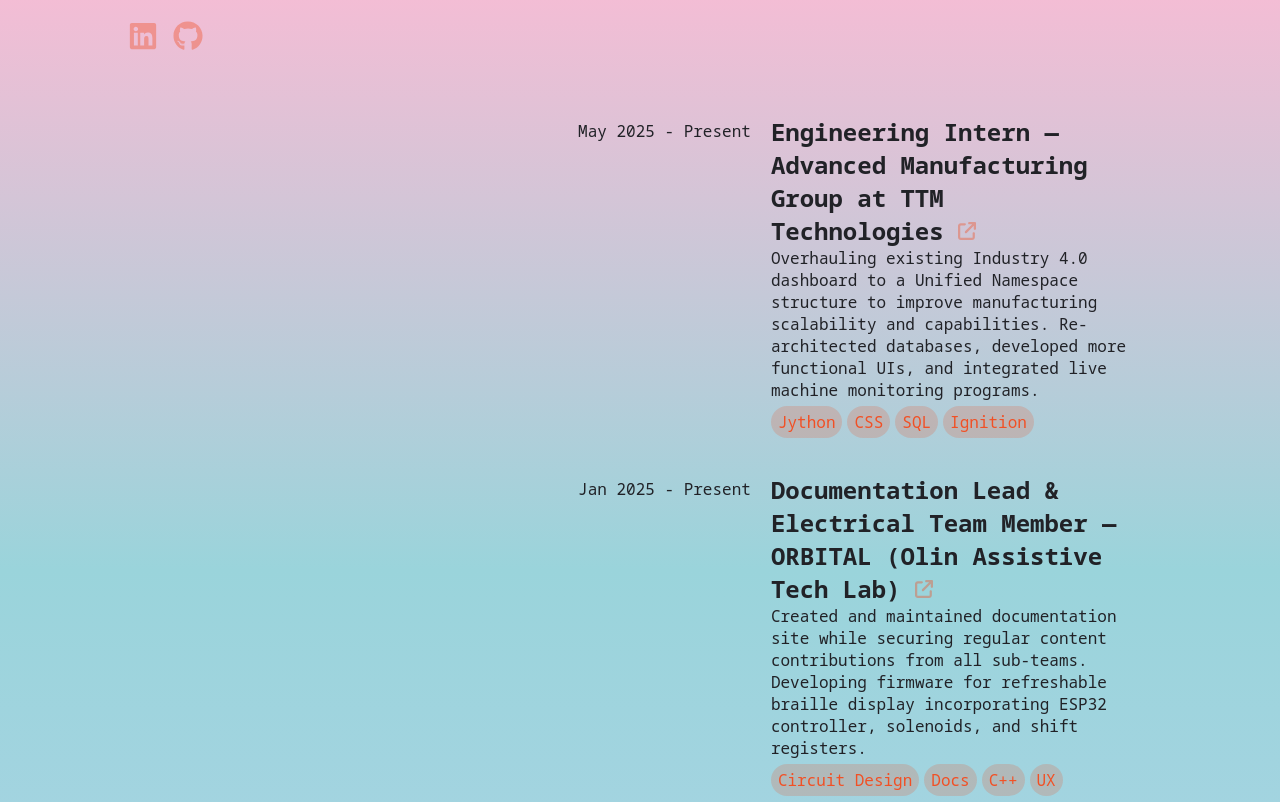
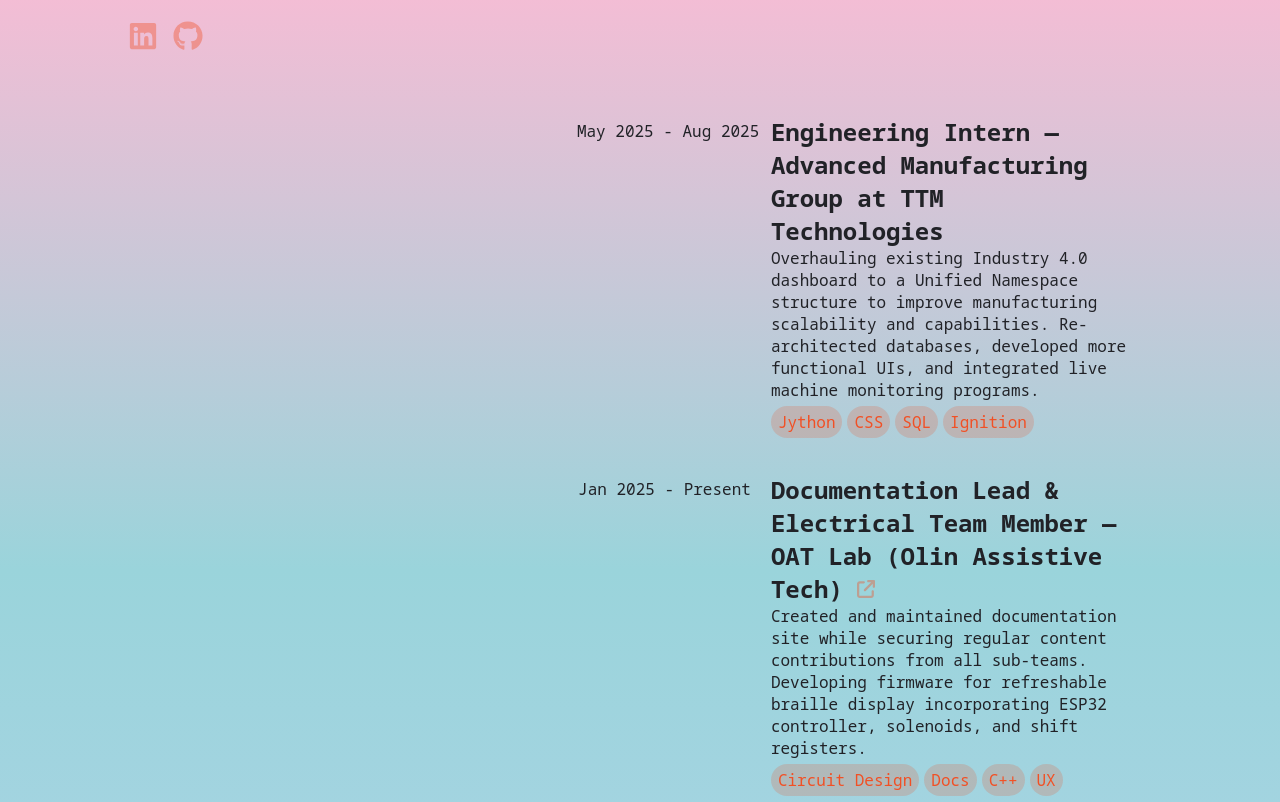
Before and after one commit to coxlaurel/portfolio-site, a React app: page / in a window 1280 px wide. Shown: the part 660-1462 px from the top of the page. Built offline with nearby package versions, Linux system fonts and the light colour scheme; the HTML template or start-up script is replaced by a standard one.

Commit message:
updated dates

```diff
--- a/src/App.tsx
+++ b/src/App.tsx
@@ -35,8 +35,8 @@ function App() {
           <About />
         </section>
         <section ref={experienceRef} id="experience">
-          <ProjectCard key="0" heading="Engineering Intern &#8212; Advanced Manufacturing Group at TTM Technologies" cardType={["experience", "May 2025 - Present"]} caption="Overhauling existing Industry 4.0 dashboard to a Unified Namespace structure to improve manufacturing scalability and capabilities. Re-architected databases, developed more functional UIs, and integrated live machine monitoring programs." tags={["Jython", "CSS", "SQL", "Ignition"]} link="https://www.ttm.com/en"/>
-          <ProjectCard key="1" heading="Documentation Lead & Electrical Team Member &#8212; ORBITAL (Olin Assistive Tech Lab)" cardType={["experience", "Jan 2025 - Present"]} caption="Created and maintained documentation site while securing regular content contributions from all sub-teams. Developing firmware for refreshable braille display incorporating ESP32 controller, solenoids, and shift registers." tags={["Circuit Design", "Docs", "C++", "UX"]} link="https://orbital-assistive-tech.github.io/documentation/"/>
+          <ProjectCard key="0" heading="Engineering Intern &#8212; Advanced Manufacturing Group at TTM Technologies" cardType={["experience", "May 2025 - Aug 2025"]} caption="Overhauling existing Industry 4.0 dashboard to a Unified Namespace structure to improve manufacturing scalability and capabilities. Re-architected databases, developed more functional UIs, and integrated live machine monitoring programs." tags={["Jython", "CSS", "SQL", "Ignition"]} link="None"/>
+          <ProjectCard key="1" heading="Documentation Lead & Electrical Team Member &#8212; OAT Lab (Olin Assistive Tech)" cardType={["experience", "Jan 2025 - Present"]} caption="Created and maintained documentation site while securing regular content contributions from all sub-teams. Developing firmware for refreshable braille display incorporating ESP32 controller, solenoids, and shift registers." tags={["Circuit Design", "Docs", "C++", "UX"]} link="https://orbital-assistive-tech.github.io/documentation/"/>
           <ProjectCard key="2" heading="Course Assistant &#8212; Product & Markets" cardType={["experience", "Jan - May 2025"]} caption="Supported students’ learning by engaging teams with new perspectives and methodologies for assessing product-market fit in real-world experiments." tags={["Entrepreneurship", "Teaching", "Patience"]} link="None"/>
           <ProjectCard key="3" heading="Research Assistant &#8212; Jon Adler Identity Lab" cardType={["experience", "Jan - May 2024"]} caption="Delved into the phenomenon “Identity Theft”, furthering our understanding of its extremes and definition. Researched case studies and compiled documentation of individuals who have experienced identity theft." tags={["Narrative Identity", "Research", "Notes"]} link="None"/>
         </section>
```
